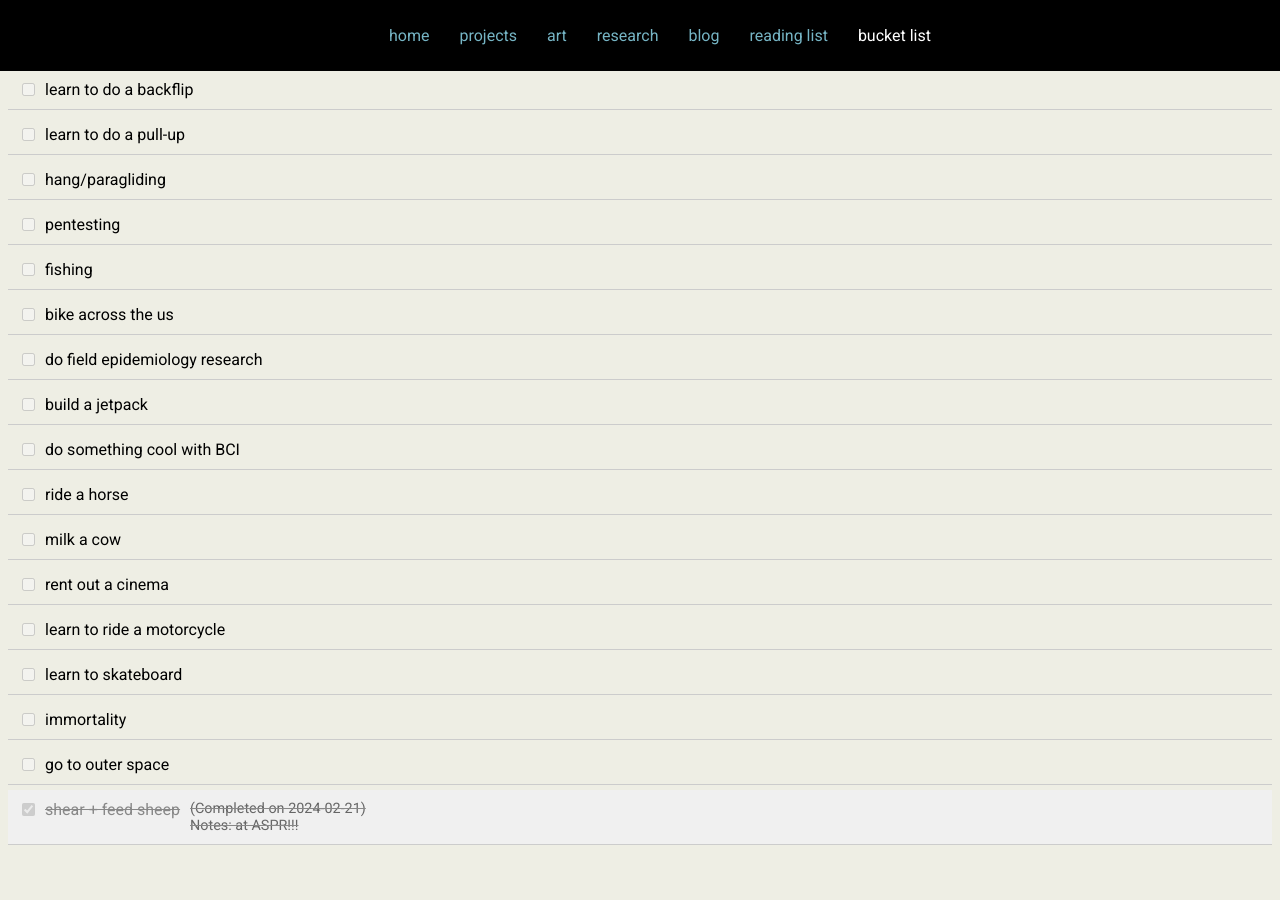
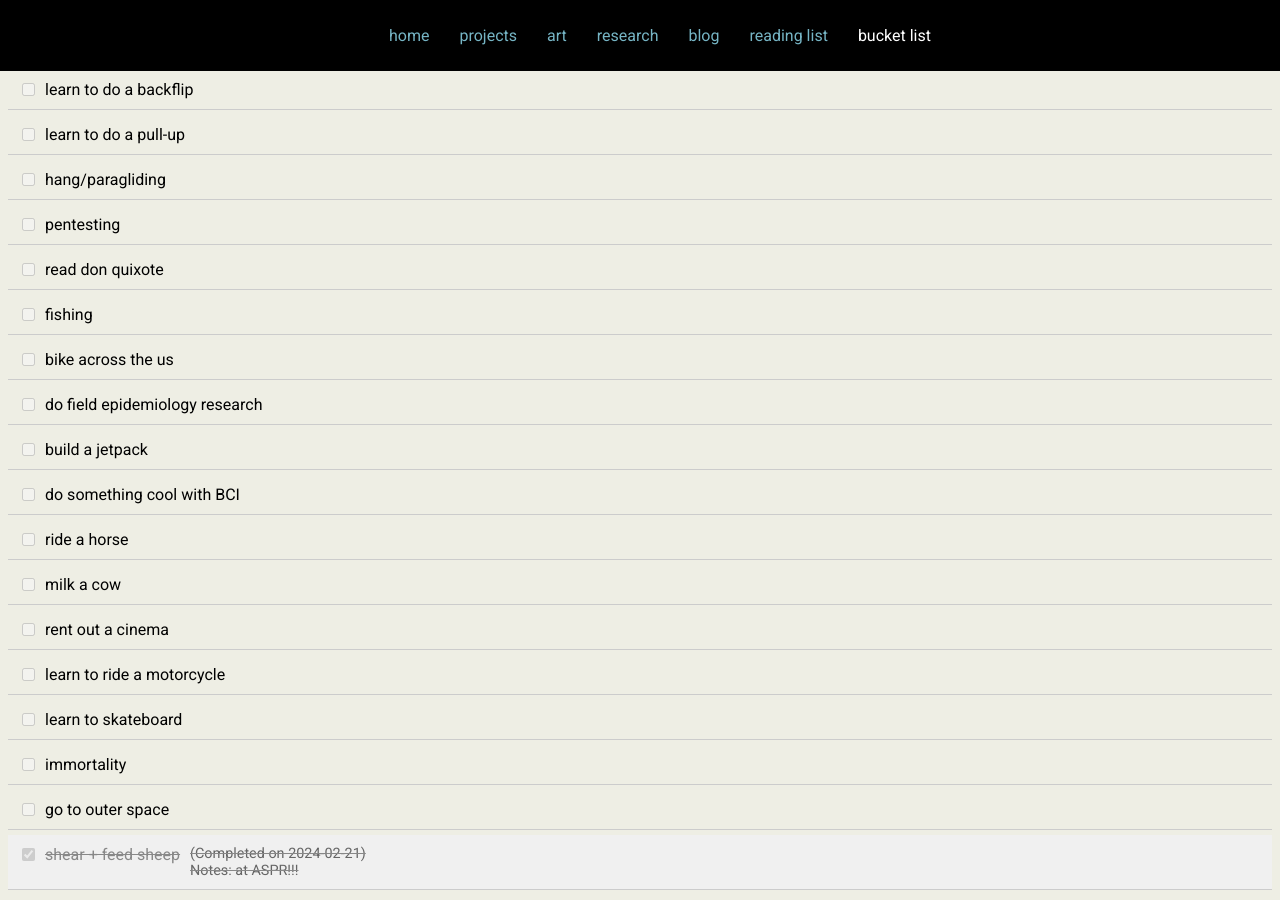
Before and after one commit to swan-07/swan-07.github.io, a Jekyll site: the page built from bucketlist.md, in a window 1280 px wide and 900 px high, scrolled down 584 px. Built offline with Jekyll 4.4.1, drawn with Linux system fonts in a browser that asks for light colours; before the commit the page ends 1449 px from its top, so only the background shows below that.

Commit message:
sheep image added

```diff
--- a/_data/bucketlist.yml
+++ b/_data/bucketlist.yml
@@ -73,6 +73,11 @@
   date: ""
   notes: ""
 
+- title: "read don quixote"
+  done: false
+  date: ""
+  notes: ""
+
 - title: "fishing"
   done: false
   date: ""
--- a/art.html
+++ b/art.html
@@ -35,6 +35,11 @@
     <div class="gallery-item" onclick="openModal(this)">
         <img src="assets/images/art/home.jpeg" alt="Home" class="gallery-image">
         <div class="gallery-item-text">Home (2023) - Background is Boston; the cat belongs to a friend.</div>
+    </div>
+
+    <div class="gallery-item" onclick="openModal(this)">
+        <img src="assets/images/art/sheep.png" alt="Home" class="gallery-image">
+        <div class="gallery-item-text">Sheep (2024) - Volunteered at Meadow Mist farm and received raw sheep wool that I washed and carded. Acrylic on 12 canvases.</div>
     </div>
 
     <div class="gallery-item" onclick="openModal(this)">
```
Also changed, not shown: assets/images/art/sheep.jpg (added).
